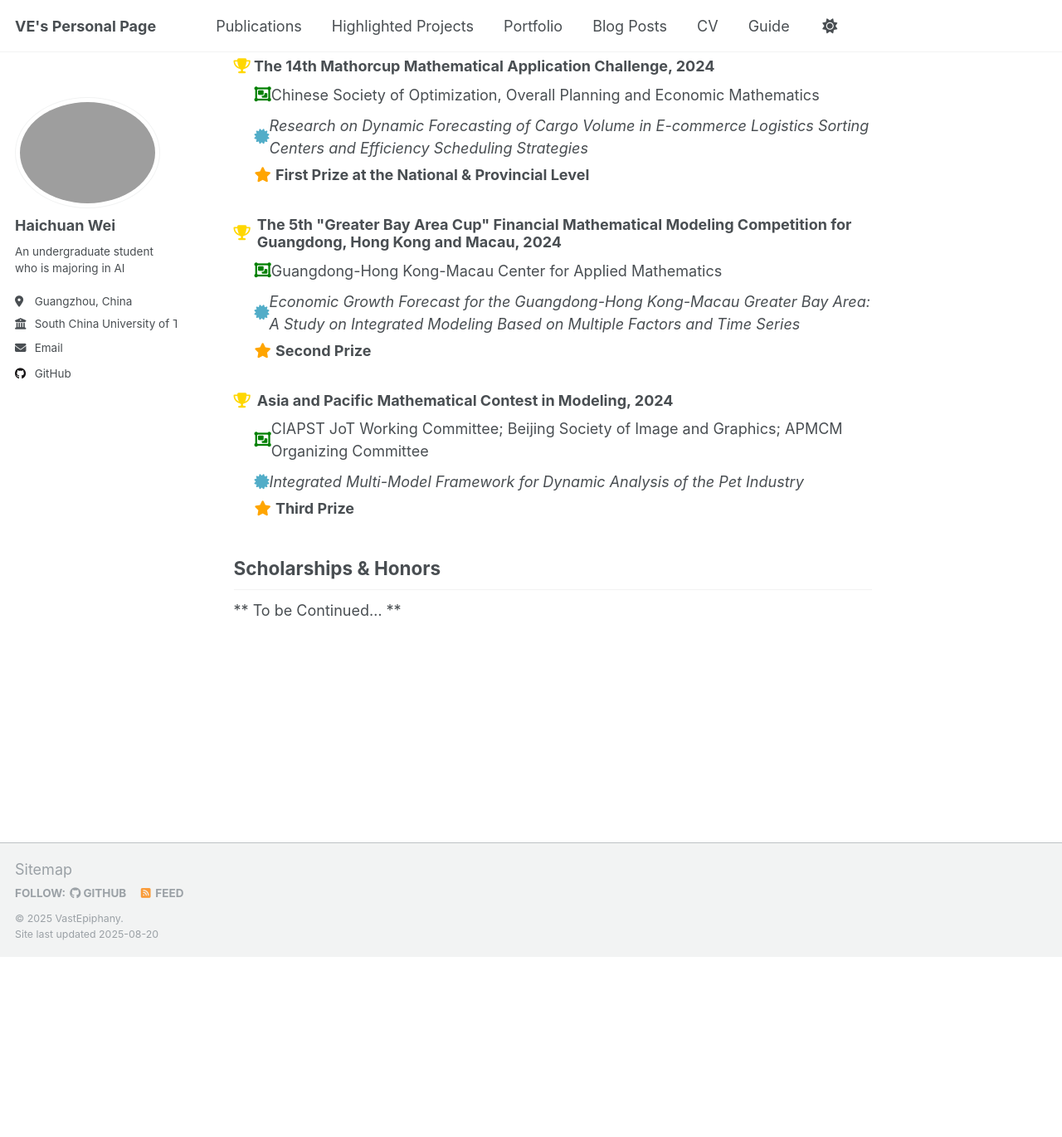
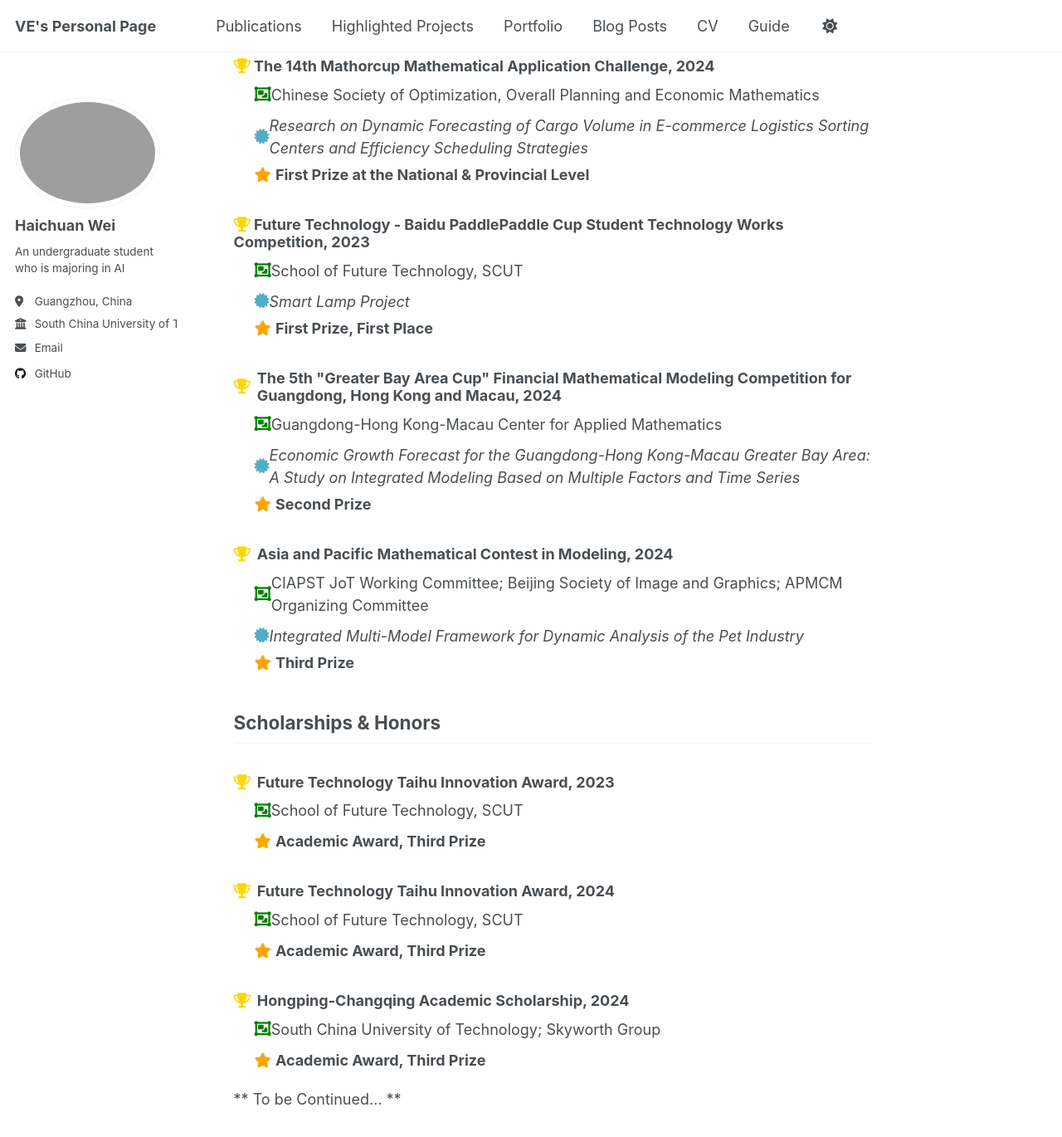
Before and after one commit to VastEpiphany/VastEpiphany.github.io, a Jekyll site: the page built from _pages/about.md, in a window 1280 px wide and 1400 px high, scrolled down 838 px. Shown: the top 1370 px of the window at 83% size. Built offline with Jekyll 4.4.1, drawn with Linux system fonts in a browser that asks for light colours; a script that is not in the unit is left out; before the commit the page ends 1991 px from its top, so only the background shows below that.

Commit message:
8/20 commit2

```diff
--- a/_pages/about.md
+++ b/_pages/about.md
@@ -90,6 +90,29 @@ Honors and Awards
 
 </div>
 
+<!--2023 Baidu Paddle-Paddle-->
+<div style="margin-bottom: 20px;">
+  <h3 style="margin-bottom: 10px;">
+    <i class="fa fa-trophy" aria-hidden="true" style="color: gold;"></i>
+    Future Technology - Baidu PaddlePaddle Cup Student Technology Works Competition, 2023
+  </h3>
+  <p style="margin-left: 25px; margin-bottom: 10px; display: flex; align-items: center;">
+    <i class="fa fa-object-group" aria-hidden="true" style="color: green;"></i>
+    School of Future Technology, SCUT
+  </p>
+  <p style="margin-left: 25px; margin-bottom: 5px; display: flex; align-items: center;">
+  <i class="fa fa-certificate" aria-hidden="true" style="color: #52adc8;"></i>
+  <em>
+  Smart Lamp Project
+  </em>
+</p>
+  <p style="margin-left: 25px; margin-bottom: 10px;">
+    <i class="fa fa-star" aria-hidden="true" style="color: orange;"></i>
+    <strong>First Prize, First Place</strong>
+  </p>
+
+</div>
+
 
 <!--2024 Greater Bay-->
 <div style="margin-bottom: 20px;">
@@ -143,4 +166,57 @@ Honors and Awards
 
 ## Scholarships & Honors
 
+
+
+<div style="margin-bottom: 20px;">
+<h3 style="margin-bottom: 10px; display: flex; align-items: center;">
+  <i class="fa fa-trophy" aria-hidden="true" style="color: gold; margin-right: 8px;"></i>
+  <span>
+    Future Technology Taihu Innovation Award, 2023
+  </span>
+</h3>
+<p style="margin-left: 25px; margin-bottom: 10px; display: flex; align-items: center;">
+    <i class="fa fa-object-group" aria-hidden="true" style="color: green;"></i>
+    School of Future Technology, SCUT
+</p>
+  <p style="margin-left: 25px; margin-bottom: 10px;">
+    <i class="fa fa-star" aria-hidden="true" style="color: orange;"></i>
+    <strong>Academic Award, Third Prize</strong>
+  </p>
+</div>
+
+<div style="margin-bottom: 20px;">
+<h3 style="margin-bottom: 10px; display: flex; align-items: center;">
+  <i class="fa fa-trophy" aria-hidden="true" style="color: gold; margin-right: 8px;"></i>
+  <span>
+    Future Technology Taihu Innovation Award, 2024
+  </span>
+</h3>
+<p style="margin-left: 25px; margin-bottom: 10px; display: flex; align-items: center;">
+    <i class="fa fa-object-group" aria-hidden="true" style="color: green;"></i>
+    School of Future Technology, SCUT
+</p>
+  <p style="margin-left: 25px; margin-bottom: 10px;">
+    <i class="fa fa-star" aria-hidden="true" style="color: orange;"></i>
+    <strong>Academic Award, Third Prize</strong>
+  </p>
+</div>
+
+<div style="margin-bottom: 20px;">
+<h3 style="margin-bottom: 10px; display: flex; align-items: center;">
+  <i class="fa fa-trophy" aria-hidden="true" style="color: gold; margin-right: 8px;"></i>
+  <span>
+    Hongping-Changqing Academic Scholarship, 2024
+  </span>
+</h3>
+<p style="margin-left: 25px; margin-bottom: 10px; display: flex; align-items: center;">
+    <i class="fa fa-object-group" aria-hidden="true" style="color: green;"></i>
+    South China University of Technology; Skyworth Group
+</p>
+  <p style="margin-left: 25px; margin-bottom: 10px;">
+    <i class="fa fa-star" aria-hidden="true" style="color: orange;"></i>
+    <strong>Academic Award, Third Prize</strong>
+  </p>
+</div>
+
 ** To be Continued... **
```
